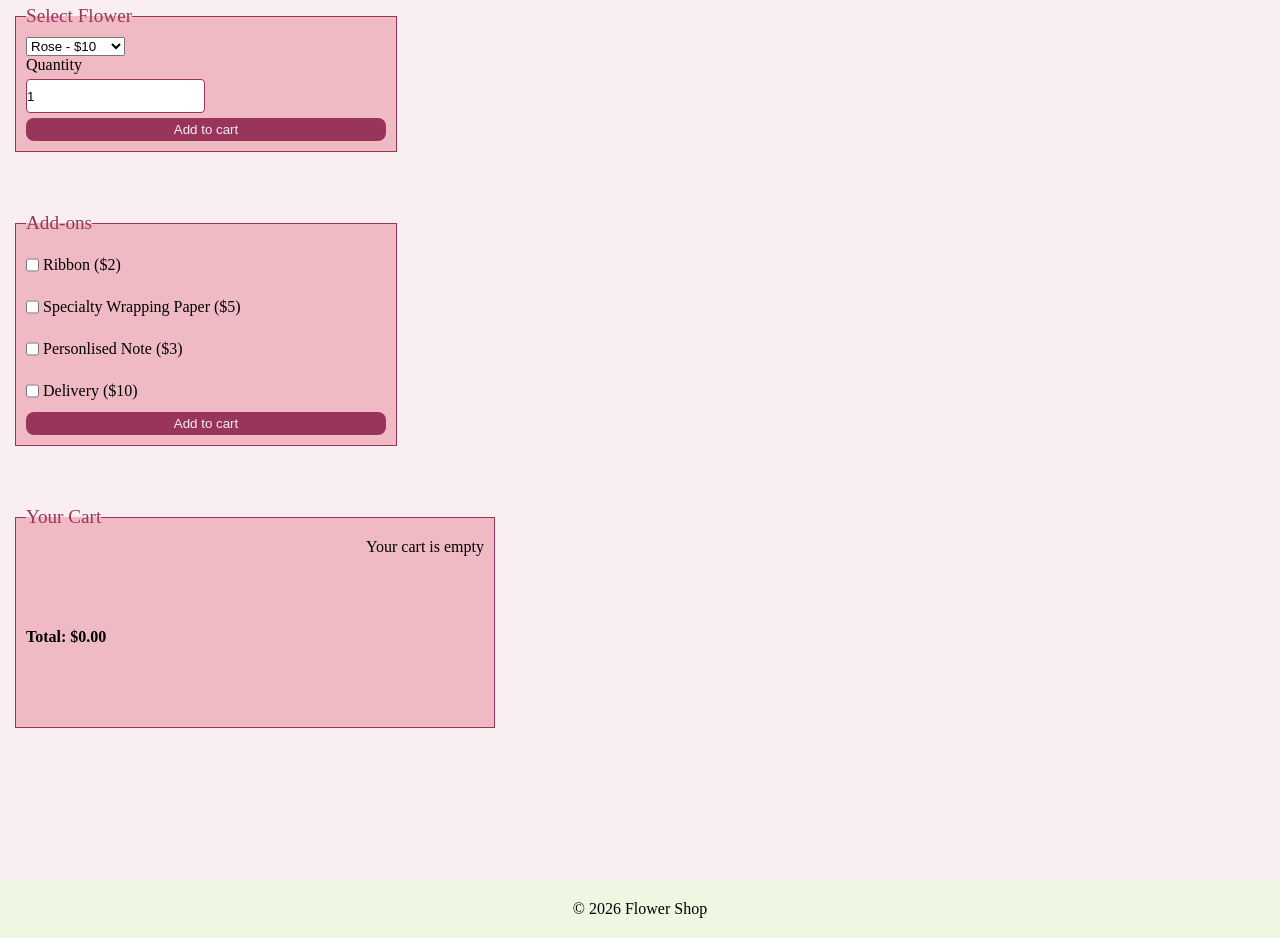
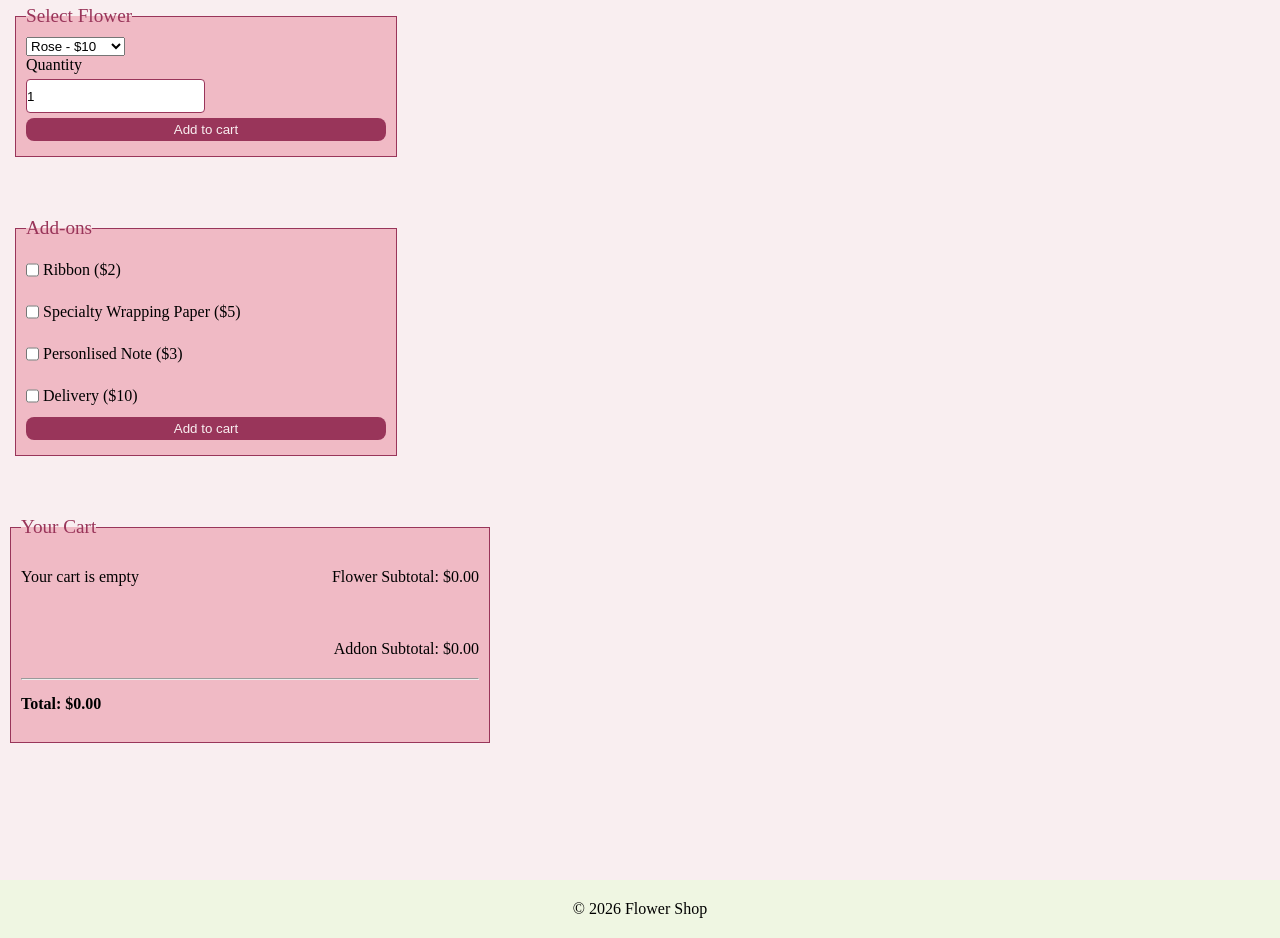
Before and after one commit to k-1224/CSC2_FLASK_PRACTICE, a Flask app: page / in a window 1280 px wide. Shown: the part 95-1033 px from the top of the page. Run offline with Flask 3, Linux system fonts and the light colour scheme; some web fonts are replaced.

Commit message:
upd my empty cart msg so that it would also disappear  when you/i only add addons in the cart and add ghost-text class for absolute positioning

```diff
--- a/static/css/style.css
+++ b/static/css/style.css
@@ -73,12 +73,17 @@ form {
 fieldset {
   border: 1px solid #99355A;
   background-color: #F0BAC5;
-  padding: 10px;
+  padding: 10px 10px 15px 10px;
+  overflow: hidden;
+
+}
+
+.cart-empty {
+  position: absolute;
 }
 
 .total-cart {
   display: flex;
-  margin: 0px 5px 50px 5px;
   max-width: 60vh;
   max-height: 40vh;
   border-radius: 12px;
@@ -94,6 +99,7 @@ fieldset {
 .total-form p{
   display: flex;
   justify-content: flex-end;
+  padding: 20px 0px;
 }
 
 fieldset ul {
--- a/templates/index.html
+++ b/templates/index.html
@@ -54,12 +54,13 @@
                   </li>
                 {% endfor %}
               </ul>
+            {% endif %}
+            {% if not cart and not selected_addons %}
+                <p class="cart-empty">Your cart is empty</p>
+            {% endif %}
             <div class="flower-subtotal">
               <p>Flower Subtotal: ${{ "%.2f" % flower_subtotal }}</p>
             </div>
-            {% else %}
-              <p>Your cart is empty</p>
-            {% endif %}
             {% if selected_addons %}
               <ul>
                 {% for item, details in selected_addons.items () %}
@@ -70,11 +71,12 @@
                     </li>
                 {% endfor %}
               </ul>
+
+            {% endif %}
             <div class="addon-subtotal">
               <p>Addon Subtotal: ${{ "%.2f" % addon_subtotal }}</p>
               <hr>
             </div>
-            {% endif %}
           <h4>Total: ${{ "%.2f" % total}}</h4>
         </fieldset>
       </div>
```
